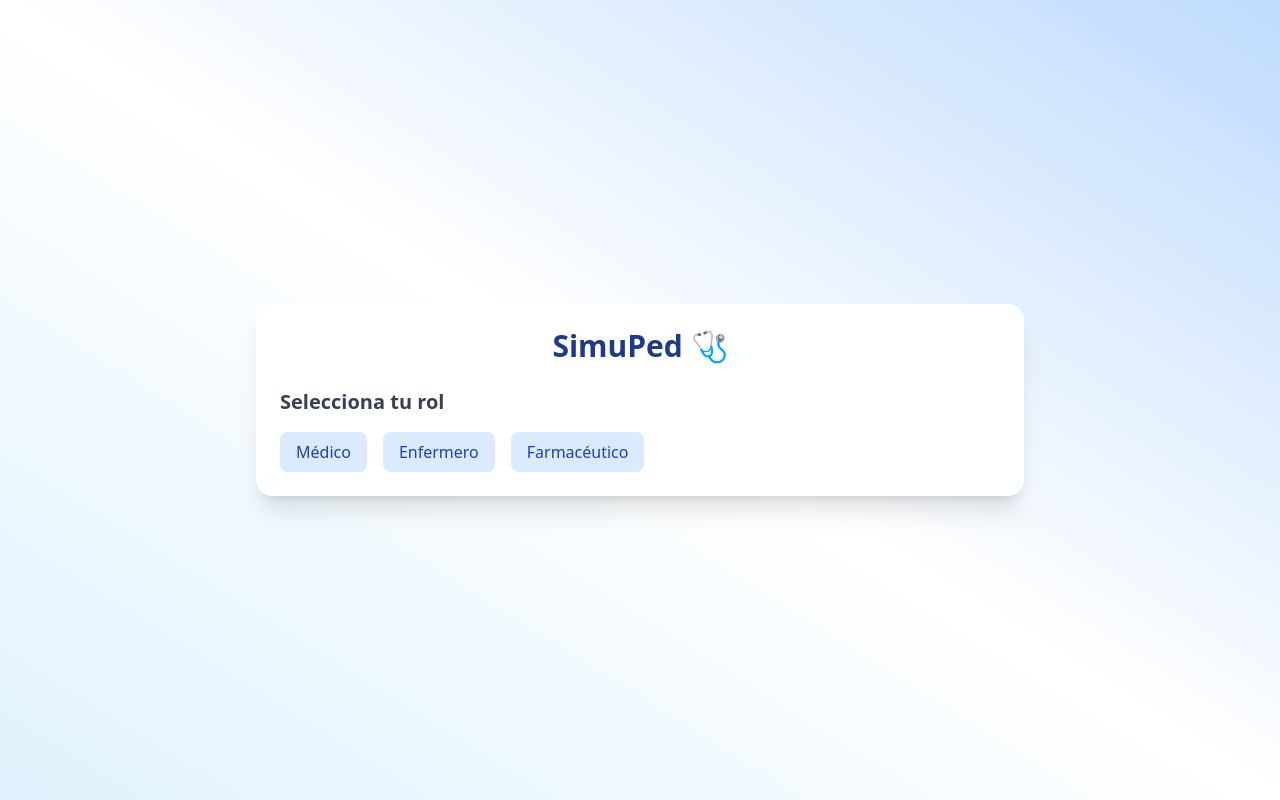
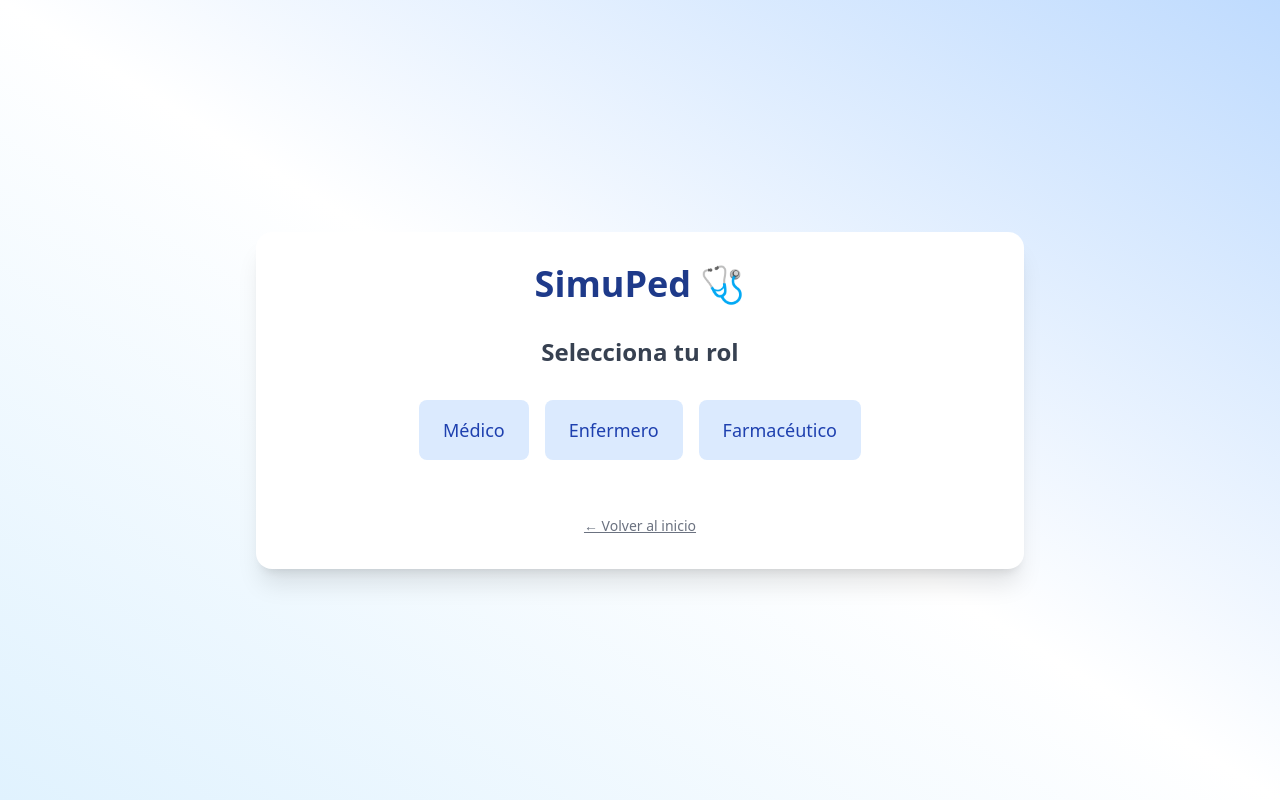
Before and after one commit to ivanmaray/SIMUPED, a React (Vite) app: page / in a window 1280 px wide. Both pictures are taken after a click on the button "Iniciar Simulación". Built offline with nearby package versions, Linux system fonts and the light colour scheme.

Commit message:
🎨 Estilo visual mejorado con Tailwind

```diff
--- a/src/App.jsx
+++ b/src/App.jsx
@@ -19,6 +19,12 @@ export default function SimuPedApp() {
   const [rol, setRol] = useState("");
   const [escenario, setEscenario] = useState(null);
 
+  const volver = () => {
+    if (fase === "rol") setFase("inicio");
+    else if (fase === "escenario") setFase("rol");
+    else if (fase === "simulacion") setFase("escenario");
+  };
+
   const iniciar = () => setFase("rol");
   const elegirRol = (r) => {
     setRol(r);
@@ -31,14 +37,14 @@ export default function SimuPedApp() {
 
   return (
     <div className="min-h-screen bg-gradient-to-tr from-sky-100 via-white to-blue-200 p-6 flex items-center justify-center">
-      <div className="bg-white shadow-xl rounded-2xl w-full max-w-3xl p-6 space-y-6">
-        <h1 className="text-3xl font-bold text-blue-900 text-center">SimuPed 🩺</h1>
+      <div className="bg-white shadow-xl rounded-2xl w-full max-w-3xl p-8 space-y-8">
+        <h1 className="text-4xl font-bold text-blue-900 text-center">SimuPed 🩺</h1>
 
         {fase === "inicio" && (
           <div className="text-center">
             <button
               onClick={iniciar}
-              className="bg-blue-600 text-white px-6 py-3 rounded-xl text-lg font-semibold hover:bg-blue-700 transition"
+              className="bg-blue-600 text-white px-8 py-4 rounded-xl text-xl font-semibold hover:bg-blue-700 transition"
             >
               Iniciar Simulación
             </button>
@@ -46,46 +52,62 @@ export default function SimuPedApp() {
         )}
 
         {fase === "rol" && (
-          <div>
-            <h2 className="text-xl font-semibold text-gray-700 mb-4">Selecciona tu rol</h2>
-            <div className="flex flex-wrap gap-4">
+          <>
+            <h2 className="text-2xl font-semibold text-gray-700 text-center">Selecciona tu rol</h2>
+            <div className="flex flex-col sm:flex-row justify-center gap-4">
               {roles.map((r) => (
                 <button
                   key={r}
                   onClick={() => elegirRol(r)}
-                  className="bg-blue-100 text-blue-800 px-4 py-2 rounded-lg hover:bg-blue-200 transition"
+                  className="bg-blue-100 text-blue-800 px-6 py-4 rounded-lg text-lg hover:bg-blue-200 transition w-full sm:w-auto"
                 >
                   {r}
                 </button>
               ))}
             </div>
-          </div>
+            <div className="text-center">
+              <button
+                onClick={volver}
+                className="mt-6 text-sm text-gray-500 hover:text-gray-700 underline"
+              >
+                ← Volver al inicio
+              </button>
+            </div>
+          </>
         )}
 
         {fase === "escenario" && (
-          <div>
-            <h2 className="text-xl font-semibold text-gray-700 mb-4">Selecciona un escenario</h2>
+          <>
+            <h2 className="text-2xl font-semibold text-gray-700 text-center">Selecciona un escenario</h2>
             <div className="space-y-4">
               {escenarios.map((e) => (
                 <div
                   key={e.id}
                   onClick={() => elegirEscenario(e)}
-                  className="border border-gray-200 rounded-xl p-4 cursor-pointer hover:bg-blue-50 transition shadow-sm"
+                  className="border border-gray-200 rounded-xl p-6 cursor-pointer hover:bg-blue-50 transition shadow-sm"
                 >
                   <h3 className="text-lg font-bold text-blue-800">{e.titulo}</h3>
                   <p className="text-gray-600">{e.descripcion}</p>
                 </div>
               ))}
             </div>
-          </div>
+            <div className="text-center">
+              <button
+                onClick={volver}
+                className="mt-6 text-sm text-gray-500 hover:text-gray-700 underline"
+              >
+                ← Volver a selección de rol
+              </button>
+            </div>
+          </>
         )}
 
         {fase === "simulacion" && escenario && (
-          <div className="space-y-4">
-            <h2 className="text-xl font-semibold text-blue-900">{escenario.titulo}</h2>
-            <p className="text-gray-700">{escenario.descripcion}</p>
-            <div className="bg-blue-50 p-4 rounded-xl">
-              <p className="mb-2">
+          <>
+            <h2 className="text-2xl font-semibold text-blue-900 text-center">{escenario.titulo}</h2>
+            <p className="text-gray-700 text-center">{escenario.descripcion}</p>
+            <div className="bg-blue-50 p-6 rounded-xl mt-4">
+              <p className="mb-3">
                 Pregunta para el rol <strong>{rol}</strong>:
               </p>
               <ul className="list-disc pl-6 space-y-1 text-gray-700">
@@ -96,7 +118,15 @@ export default function SimuPedApp() {
                 <li>Iniciar antibioterapia empírica EV</li>
               </ul>
             </div>
-          </div>
+            <div className="text-center">
+              <button
+                onClick={volver}
+                className="mt-6 text-sm text-gray-500 hover:text-gray-700 underline"
+              >
+                ← Volver a escenarios
+              </button>
+            </div>
+          </>
         )}
       </div>
     </div>
```
